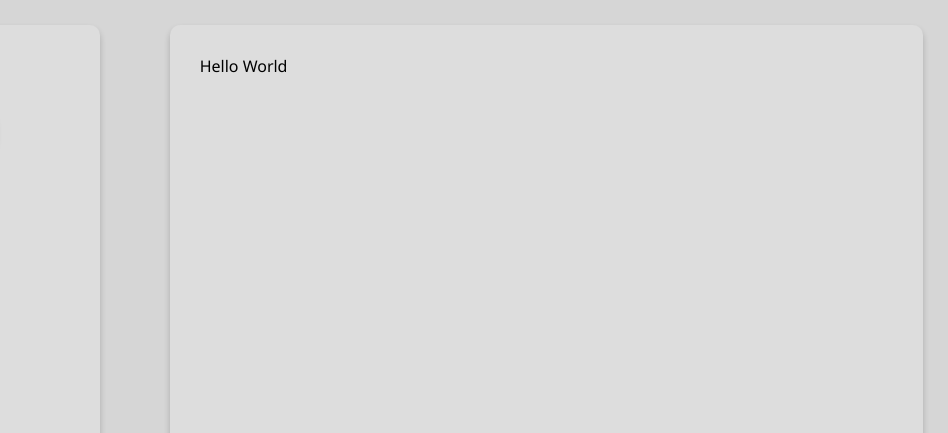
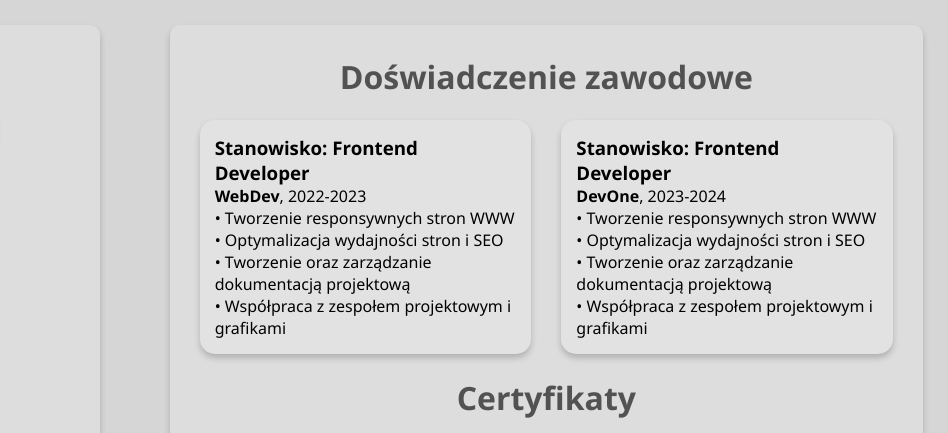
Before and after one commit to enes1823/CV, a plain HTML site: page index.html in a window 1280 px wide. Shown: the top 433 px of the page, 332-1280 px from the left. Drawn offline with Linux system fonts and the light colour scheme.

Commit message:
added section 2, updated styles.css

```diff
--- a/index.html
+++ b/index.html
@@ -47,8 +47,35 @@
             </div>
         </div>
         <div class="poziom">
-            <p>Hello World</p>
+            <h1> Doświadczenie zawodowe</h1>
+            <br>
+            <div class="jobs">
+                <div class="job">
+                    <h3>Stanowisko: Frontend Developer</h3>
+                    <p><b>WebDev</b>, 2022-2023</p>
+                    <ul>
+                        <li>• Tworzenie responsywnych stron WWW</li>
+                        <li>• Optymalizacja wydajności stron i SEO</li>
+                        <li>• Tworzenie oraz zarządzanie dokumentacją projektową</li>
+                        <li>• Współpraca z zespołem projektowym i grafikami</li>
+                    </ul>
+                </div>
+                <br>
+                <div class="job">
+                    <h3>Stanowisko: Frontend Developer</h3>
+                    <p><b>DevOne</b>, 2023-2024</p>
+                    <ul>
+                        <li>• Tworzenie responsywnych stron WWW</li>
+                        <li>• Optymalizacja wydajności stron i SEO</li>
+                        <li>• Tworzenie oraz zarządzanie dokumentacją projektową</li>
+                        <li>• Współpraca z zespołem projektowym i grafikami</li>
+                    </ul>
+                </div>
+            </div>
+            <br>
+            <h1> Certyfikaty</h1>
         </div>
+    </div>
     </div>
 </body>
 
--- a/styles.css
+++ b/styles.css
@@ -64,3 +64,22 @@ a {
   text-decoration: none;
   color: rgb(82, 82, 82);
 }
+
+.job {
+  background-color: rgb(226, 226, 226);
+  padding: 15px;
+  border-radius: 15px;
+  box-shadow: 0 4px 6px rgba(0, 0, 0, 0.2);
+}
+
+.poziom h1 {
+  text-align: center;
+  color: rgb(82, 82, 82);
+}
+
+.jobs {
+  display: flex;
+  gap: 15px;
+  justify-content: center;
+  align-items: center;
+}
```
